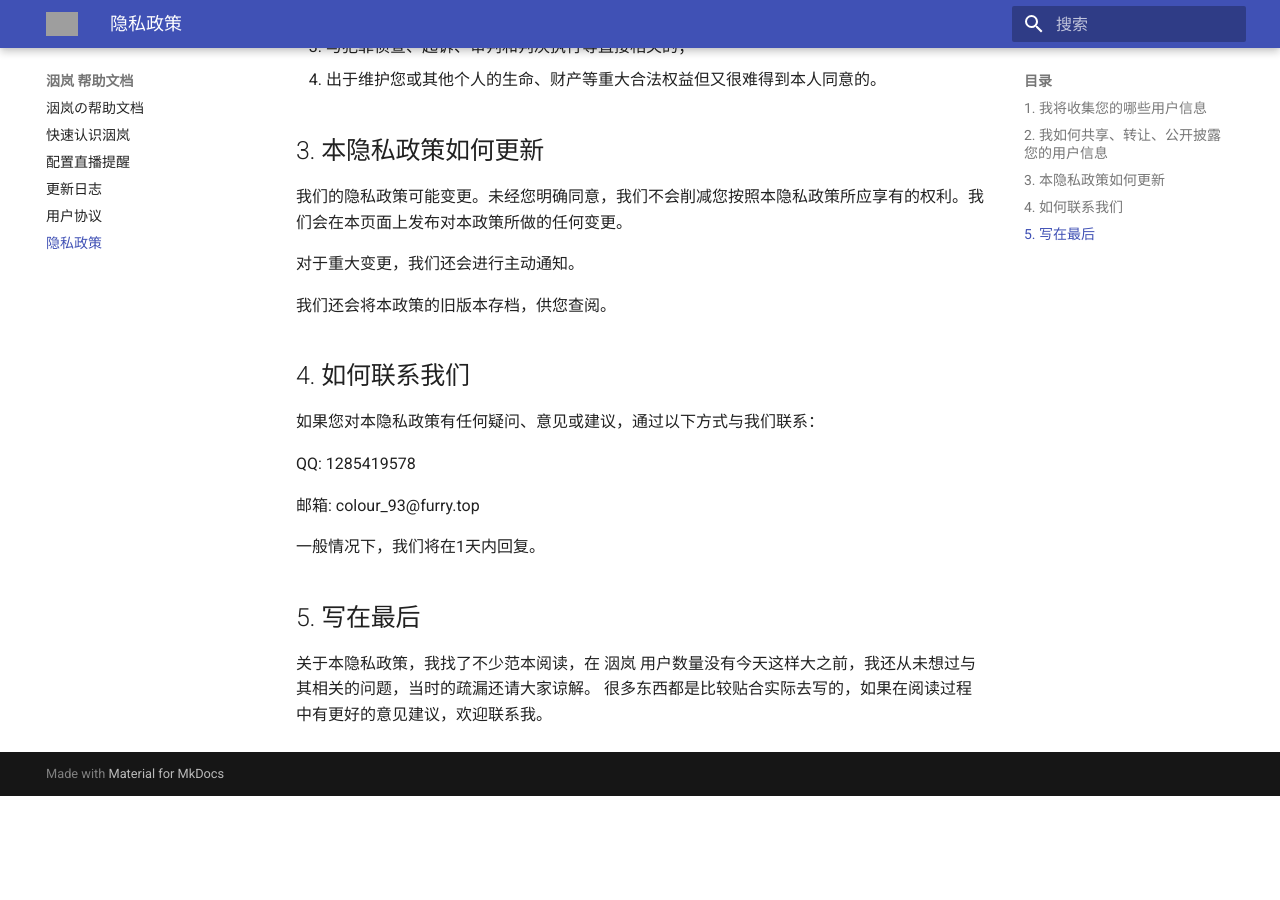
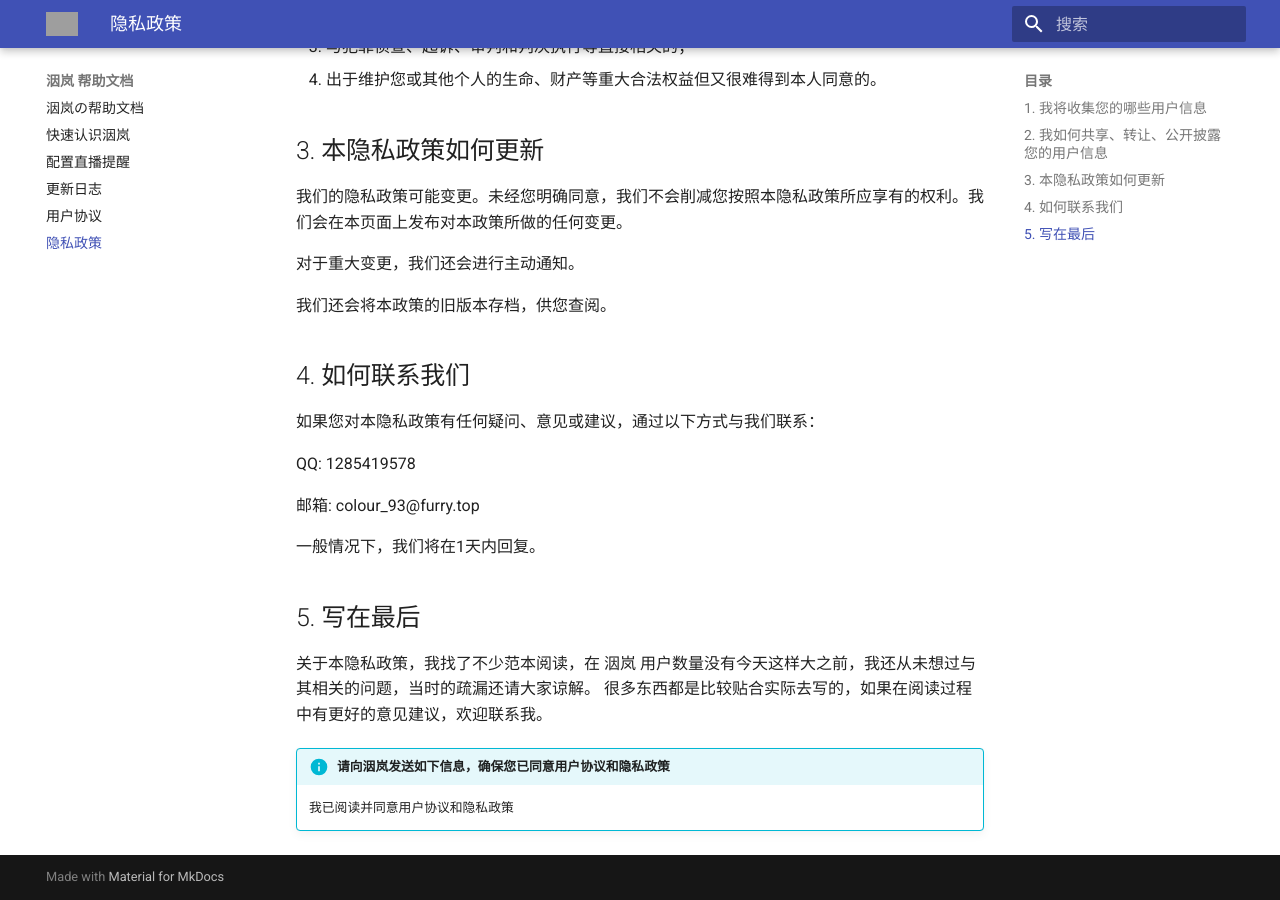
Before and after one commit to colour93/yinlan-help, an MkDocs documentation site: the page built from docs/privacy.md, in a window 1280 px wide and 900 px high, scrolled down 1228 px. Built offline with MkDocs 1.6.1 and Material for MkDocs 9.7.7, drawn with Linux system fonts in a browser that asks for light colours; before the commit the page ends 2024 px from its top, so only the background shows below that; grey boxes are pictures that could not be loaded.

Commit message:
加了点校验

```diff
--- a/docs/privacy.md
+++ b/docs/privacy.md
@@ -62,3 +62,6 @@ QQ:     1285419578
 
 关于本隐私政策，我找了不少范本阅读，在 洇岚 用户数量没有今天这样大之前，我还从未想过与其相关的问题，当时的疏漏还请大家谅解。
 很多东西都是比较贴合实际去写的，如果在阅读过程中有更好的意见建议，欢迎联系我。
+
+!!!info "请向洇岚发送如下信息，确保您已同意用户协议和隐私政策"
+    我已阅读并同意用户协议和隐私政策
```
